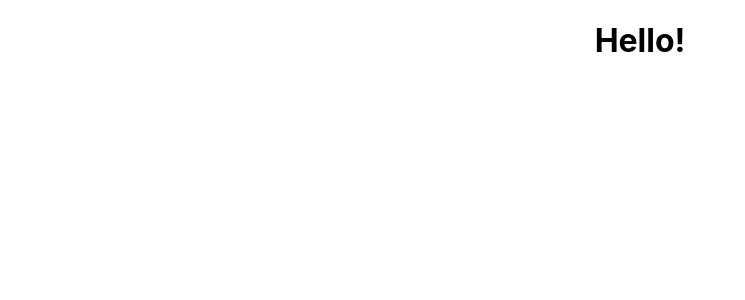
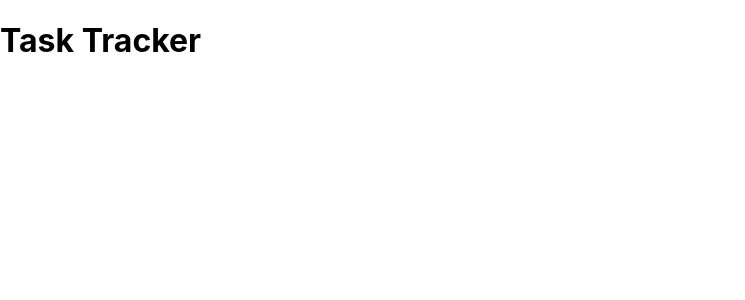
Before and after one commit to itkyujin/reacr-task-tracker, a React (Create React App) app: page / in a window 1280 px wide. Shown: the top 300 px of the page, without its empty margins (0-745 px from the left). Built offline with nearby package versions, Linux system fonts and the light colour scheme.

Commit message:
App_BasicHeader

```diff
--- a/src/App.css
+++ /dev/null
@@ -1,38 +0,0 @@
-.App {
-  text-align: center;
-}
-
-.App-logo {
-  height: 40vmin;
-  pointer-events: none;
-}
-
-@media (prefers-reduced-motion: no-preference) {
-  .App-logo {
-    animation: App-logo-spin infinite 20s linear;
-  }
-}
-
-.App-header {
-  background-color: #282c34;
-  min-height: 100vh;
-  display: flex;
-  flex-direction: column;
-  align-items: center;
-  justify-content: center;
-  font-size: calc(10px + 2vmin);
-  color: white;
-}
-
-.App-link {
-  color: #61dafb;
-}
-
-@keyframes App-logo-spin {
-  from {
-    transform: rotate(0deg);
-  }
-  to {
-    transform: rotate(360deg);
-  }
-}
--- a/src/App.js
+++ b/src/App.js
@@ -1,15 +1,11 @@
-import logo from './logo.svg';
-import './App.css';
+import Header from "./components/Header"
 
 function App() {
   return (
-    <div className="App">
-       <h1>
-         Hello!
-       </h1>
-
+    <div className="container">
+       <Header />
     </div>
-  );
+  )
 }
 
-export default App;
+export default App
--- /dev/null
+++ b/src/components/Header.js
@@ -0,0 +1,9 @@
+const Header = () => {
+  return (
+    <header>
+        <h1>Task Tracker</h1>
+    </header>
+  )
+}
+
+export default Header
```
Also changed, not shown: src/setupTests.js (deleted, +0 -5 lines), src/logo.svg (deleted), 1 other file (tests, documents, lock files or other folders).
